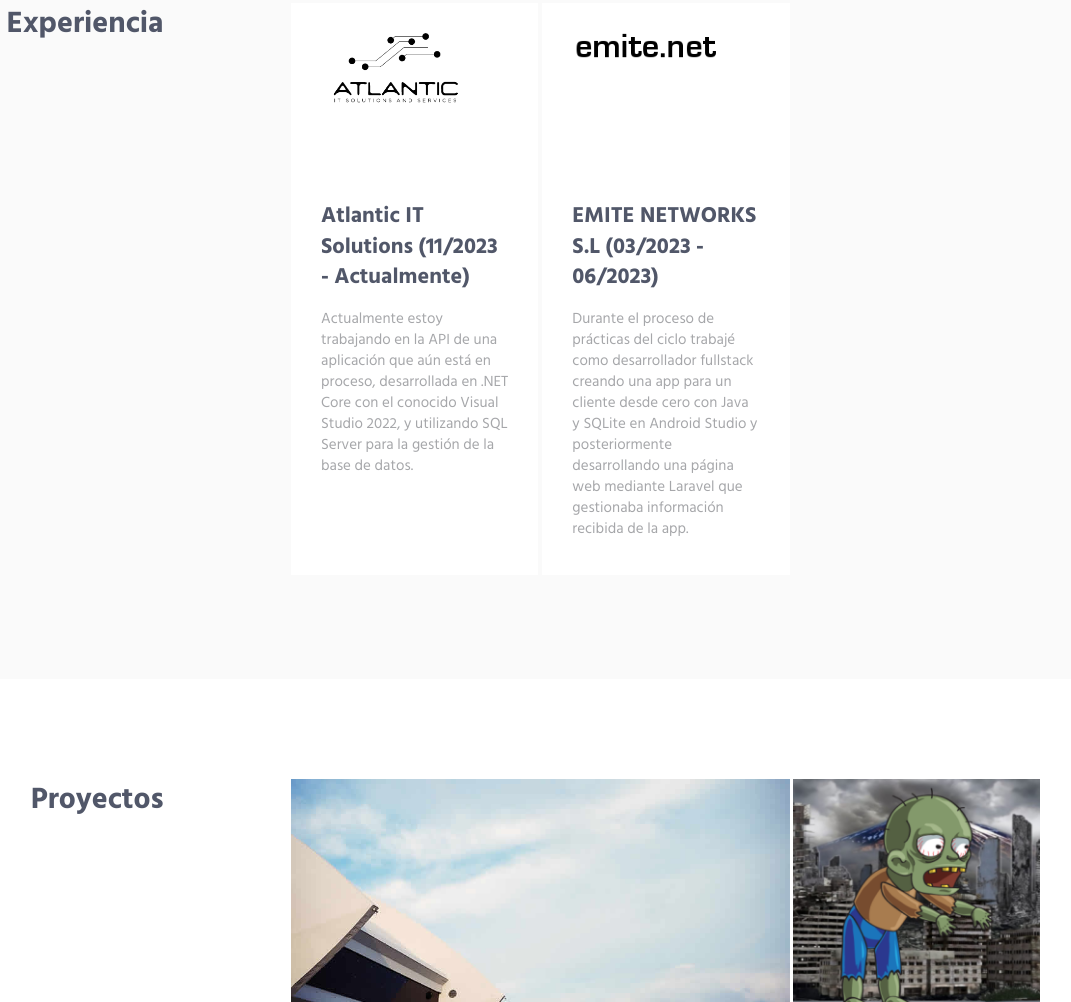
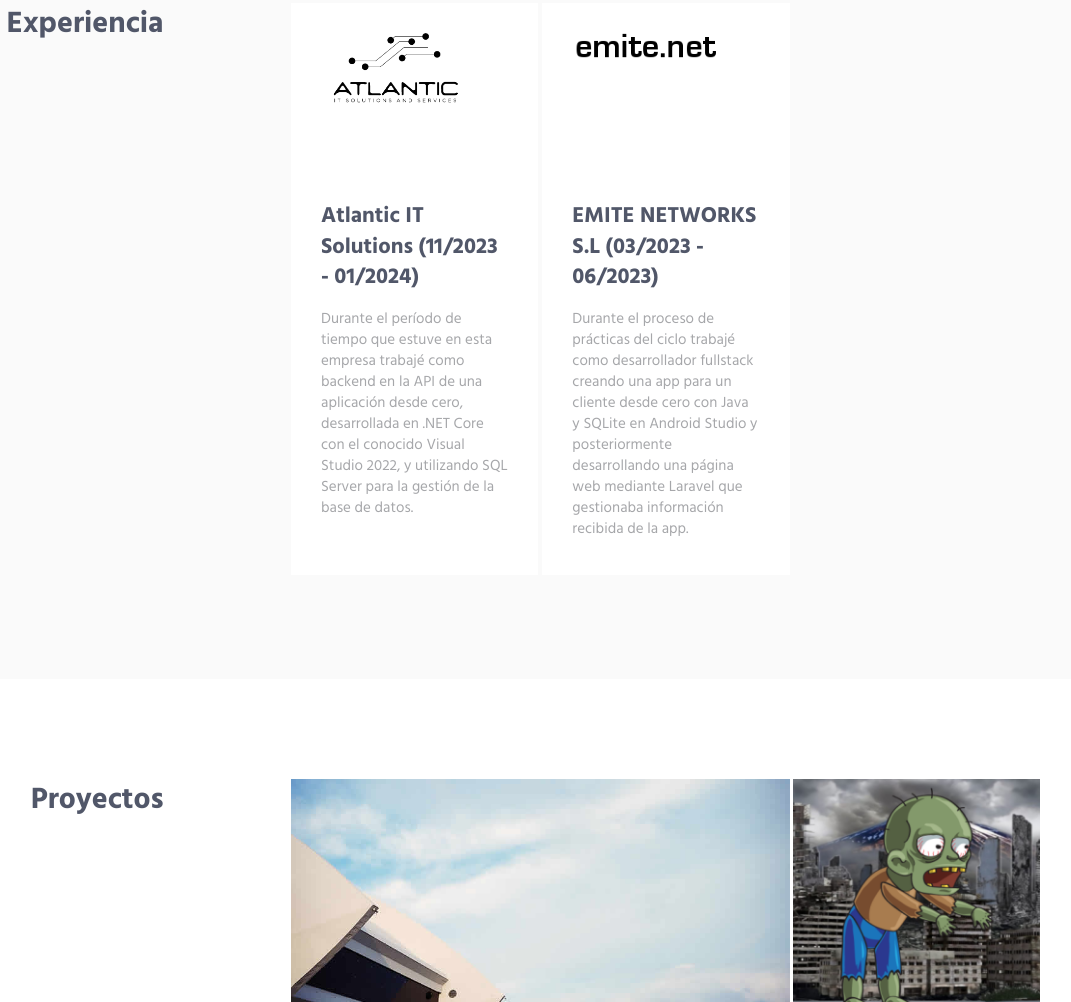
Before and after one commit to alexcar2206/cvalexweb, a plain HTML site: page index.html in a window 1280 px wide. Shown: the part 2893-3895 px from the top of the page, without its empty margins (169-1240 px from the left). Drawn offline with Linux system fonts and the light colour scheme.

Commit message:
Update index.html
Cambio en Descripción experiencia Atlantic

```diff
--- a/index.html
+++ b/index.html
@@ -369,9 +369,9 @@ actualmente estoy estudiando Ciclo Superior de Desarrollo Aplicaciones Web</p>
                                         </div>
 
                                         <div class="service-info">
-                                        <h3>Atlantic IT Solutions (11/2023 - Actualmente)</h3>
-                                            <p class="margin-b-5" >Actualmente estoy trabajando en la API de una
-                                                aplicación que aún está en proceso, desarrollada en .NET
+                                        <h3>Atlantic IT Solutions (11/2023 - 01/2024)</h3>
+                                            <p class="margin-b-5" >Durante el período de tiempo que estuve en esta empresa trabajé como backend en la API de una
+                                                aplicación desde cero, desarrollada en .NET
                                                 Core con el conocido Visual Studio 2022, y utilizando
                                                 SQL Server para la gestión de la base de datos.</p>
                                         </div>
```
